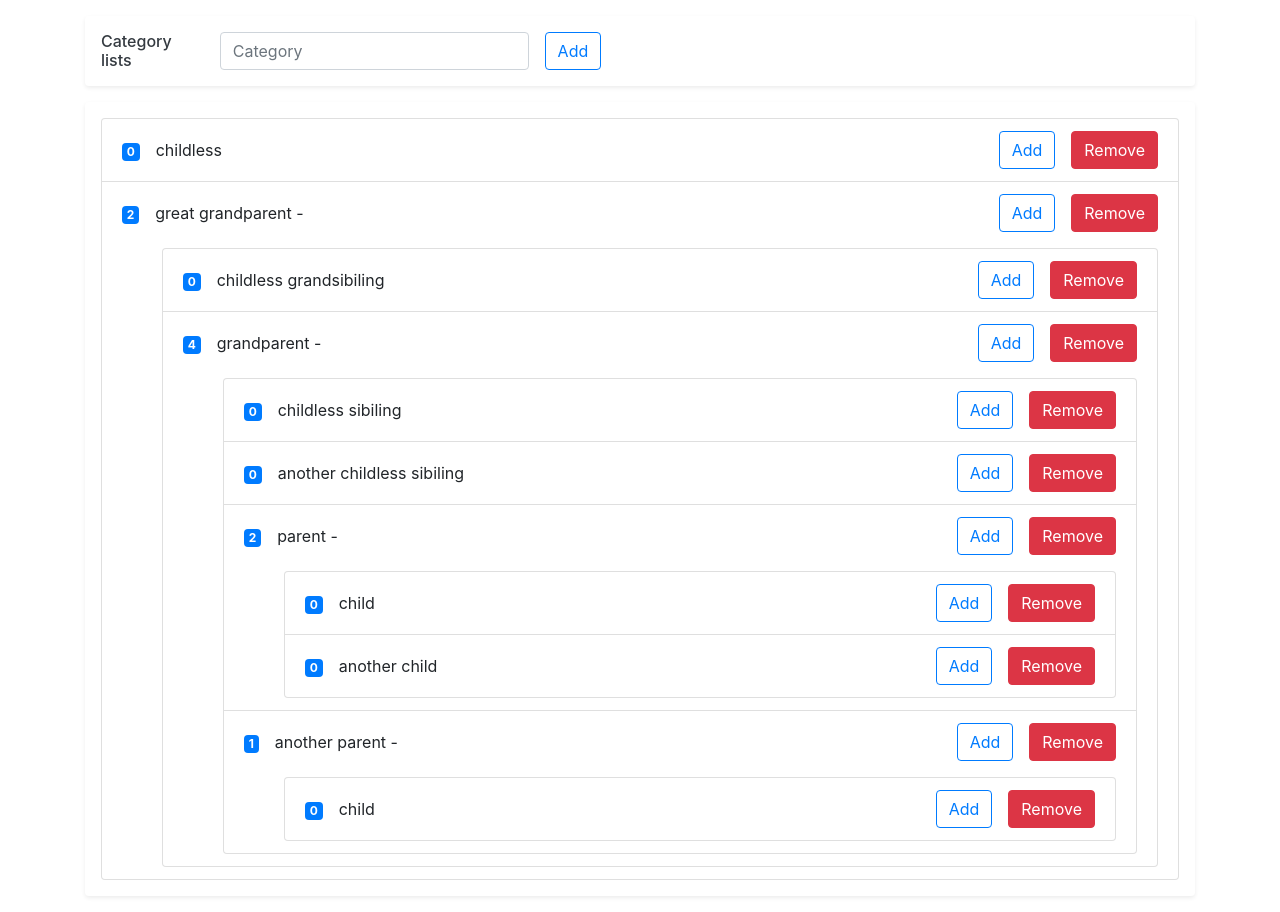
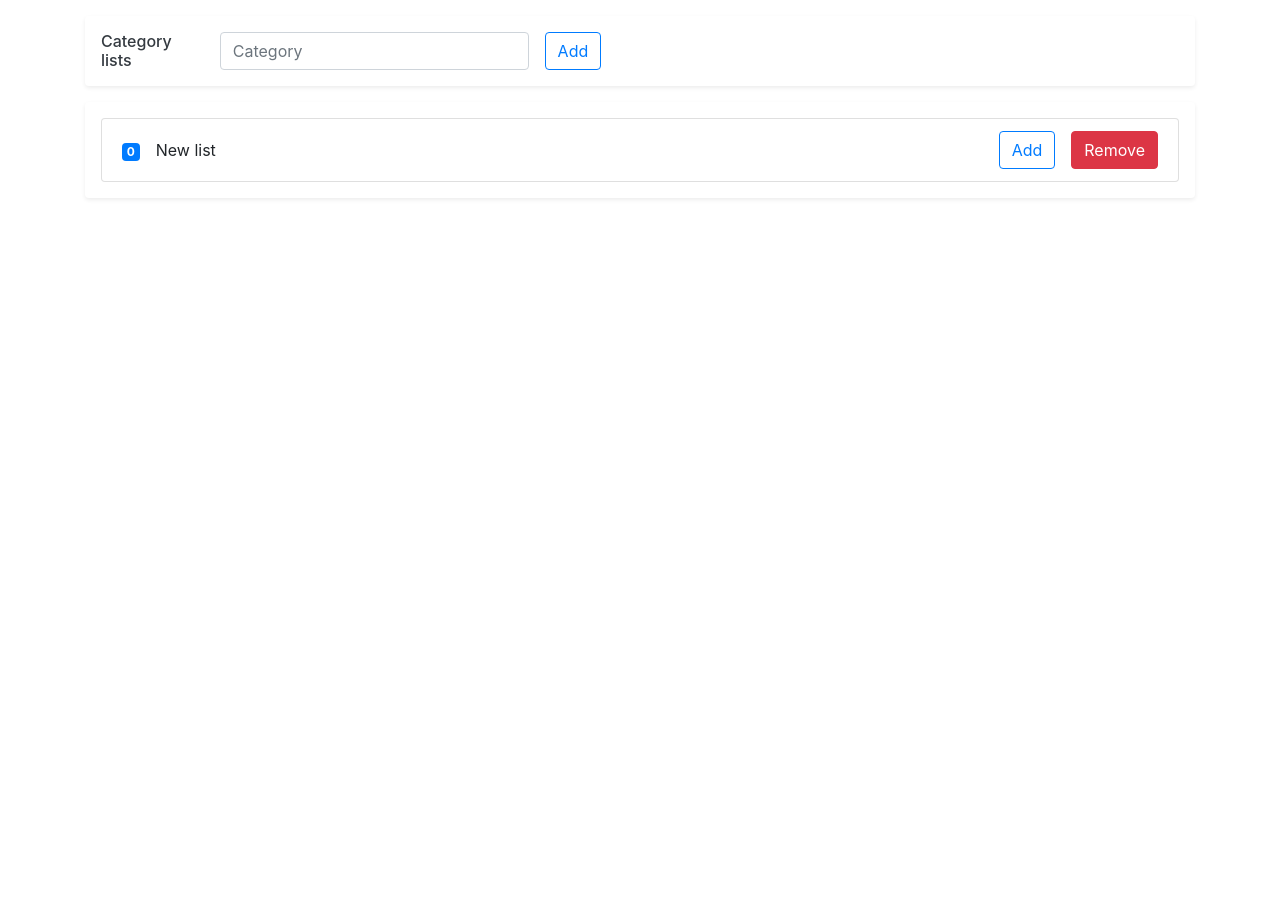
Before and after one commit to KHOLAD/recursive_list, an Angular app: page / in a window 1280 px wide. After the commit the page ends 800 px from the top, so only its background shows below. Built offline with nearby package versions, Linux system fonts and the light colour scheme.

Commit message:
WIP - Add , Revemoes list item

```diff
--- a/src/app/app.component.html
+++ b/src/app/app.component.html
@@ -11,9 +11,10 @@
   <div class="my-3 p-3 bg-white rounded shadow-sm">
       <ul class="list-group">
           <ng-template #recursiveList let-list>
-            <li *ngFor="let item of list" class="list-group-item">
+            <li *ngFor="let item of list; let i = index" class="list-group-item">
 
               <div
+                *ngIf="item"
                 class="d-flex justify-content-between align-items-center"
                 [ngClass]="{'pb-3' : item.children.length > 0}">
                   <div>
@@ -27,13 +28,15 @@
                       type="button"
                       class="btn btn-outline-primary mr-3">Add</button>
 
-                      <button type="button" class="btn btn-danger" (click)="onRemoveItem(item)"> Remove</button>
+                      <button
+                      type="button"
+                      class="btn btn-danger" (click)="onRemoveItem(list,i)">Remove</button>
                   </div>
 
               </div>
 
-              <ul *ngIf="item.children.length > 0">
-                <ng-container *ngTemplateOutlet="recursiveList; context:{ $implicit: item.children }"></ng-container>
+              <ul *ngIf="item?.children.length > 0">
+                <ng-container *ngTemplateOutlet="recursiveList; context:{ $implicit: item?.children }"></ng-container>
               </ul>
 
             </li>
--- a/src/app/app.component.ts
+++ b/src/app/app.component.ts
@@ -5,73 +5,22 @@ import { Component } from '@angular/core';
   templateUrl: './app.component.html',
   styleUrls: ['./app.component.scss'],
 })
+
 export class AppComponent {
 
   public list = [
     {
-      title: 'childless',
-      children: []
-    },
-    {
-      title: 'great grandparent',
-      children: [
-        {
-          title: 'childless grandsibiling',
-          children: []
-        },
-        {
-          title: 'grandparent',
-          children: [
-            {
-              title: 'childless sibiling',
-              children: []
-            },
-            {
-              title: 'another childless sibiling',
-              children: []
-            },
-            {
-              title: 'parent',
-              children: [
-                {
-                  title: 'child',
-                  children: []
-                },
-                {
-                  title: 'another child',
-                  children: []
-                },
-              ]
-            },
-            {
-              title: 'another parent',
-              children: [
-                {
-                  title: 'child',
-                  children: []
-                },
-              ]
-            },
-          ]
-        },
-      ]
+      title: 'New list',
+      children: [],
     },
   ];
 
   onAdd(item) {
-    item.push({title: "value", children:[]})
+    item.push({title: "New", children:[]})
   }
 
-  onRemoveItem(item) {
-    console.log("remove this:", item)
-  }
-
-  onParent(p) {
-    console.log(p)
-  }
-
-  addCategory(name: string) {
-    this.list.unshift({title: name, children:[]})
+  onRemoveItem(arr: any, index: number) {
+    arr.splice(index,1)
   }
 
 }
```
